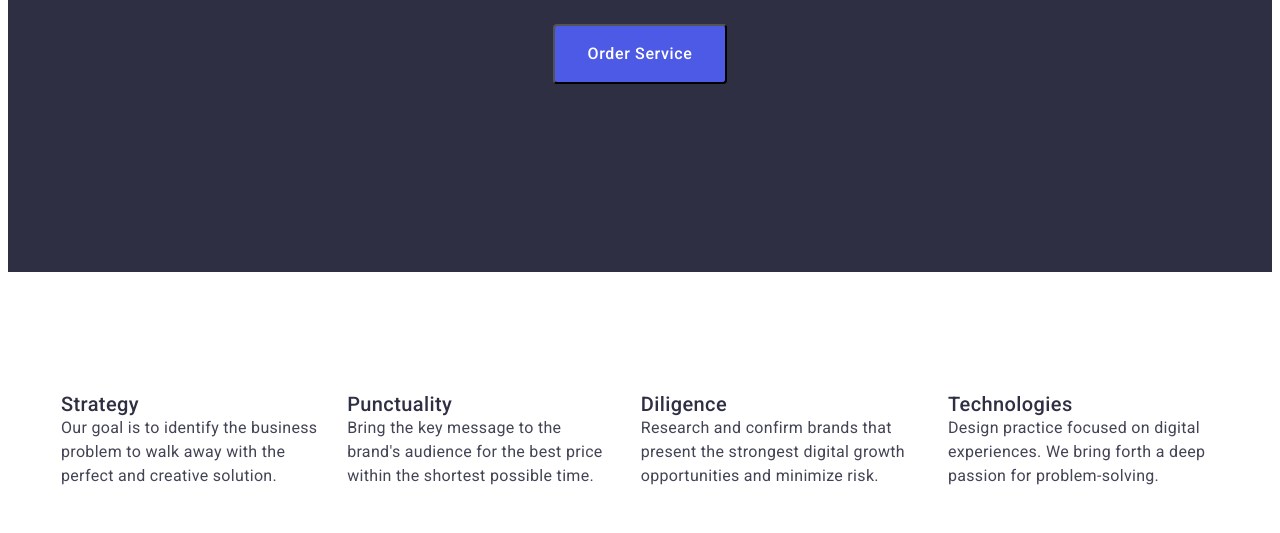
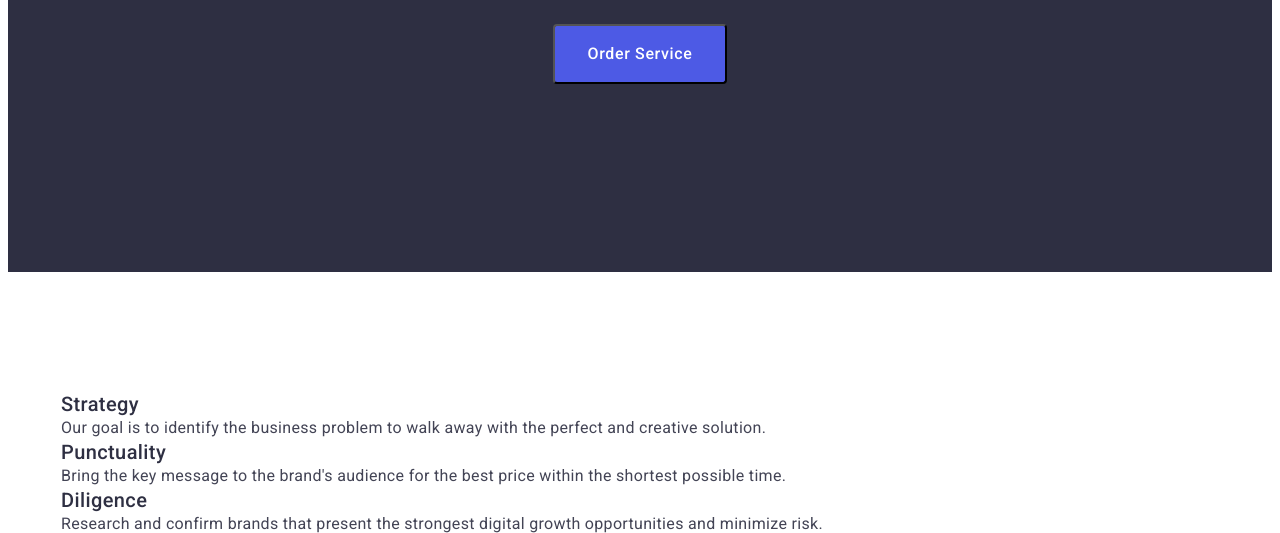
Before and after one commit to Ruwiseturtle/goit-markup-hw-03, a plain HTML site: page index.html in a window 1280 px wide. Shown: the part 413-946 px from the top of the page. Drawn offline with Linux system fonts and the light colour scheme.

Commit message:
homework2

```diff
--- a/css/styles.css
+++ b/css/styles.css
@@ -277,7 +277,7 @@
     gap: 24px;
 }
 
-.section-qualities{
+.list-qualities{
     padding: 120px 0;
 }
 
--- a/index.html
+++ b/index.html
@@ -75,7 +75,7 @@
       <section class="section section-qualities">
         <div class="container">
         <h2 class="hidden-title">Company's qualities</h2>
-        <ul class="qualities-container list">
+        <ul class="list list-qualities">
           <li>
             <h3 class="qualities-title">Strategy</h3>
             <p class="qualities-text">
```
